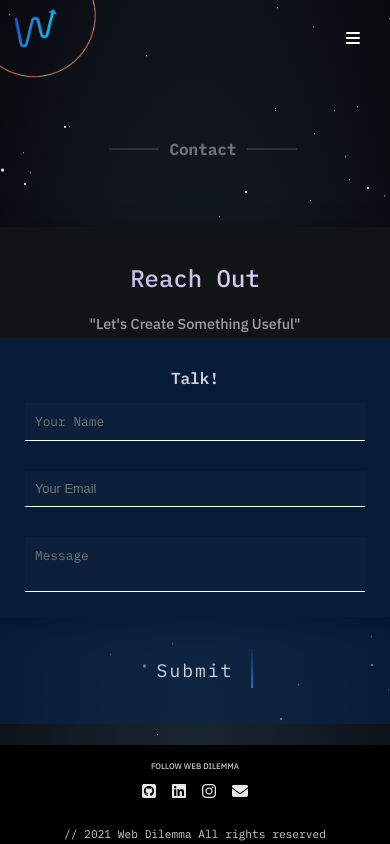
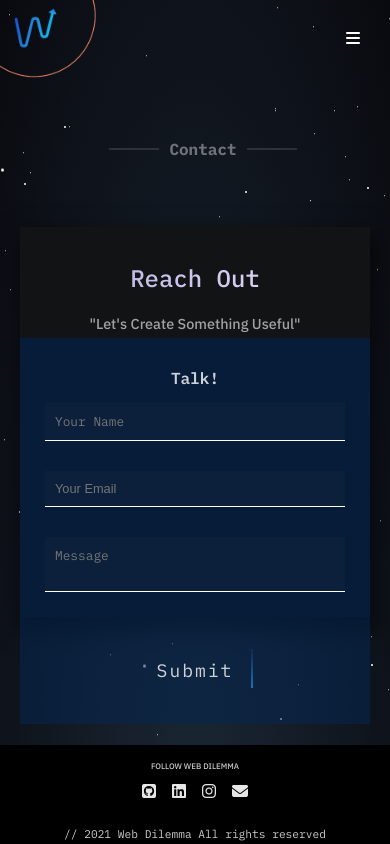
Before and after one commit to WebDilemma/Portfolio-React, a React (Create React App) app: page /contact in a window 390 px wide. Built offline with nearby package versions, Linux system fonts and the light colour scheme; a web font is replaced by a local one.

Commit message:
Form edited and scroll btn responsivness done

```diff
--- a/src/Components/ContactForm_2/ContactForm.scss
+++ b/src/Components/ContactForm_2/ContactForm.scss
@@ -15,7 +15,7 @@
   box-shadow: 3px 10px 20px 5px rgba(0, 0, 0, 0.5);
 
   @include respond(phone) {
-    width: 400px;
+    width: 350px;
     height: 390px;
     display: flex;
     flex-direction: column;
--- a/src/Components/Home/Home.scss
+++ b/src/Components/Home/Home.scss
@@ -4,8 +4,8 @@
 .home {
   position: relative;
   height: 100vh;
+  scroll-snap-stop: always;
   scroll-snap-align: start;
-  scroll-snap-stop: always;
   -webkit-animation: slide-in-top 0.5s cubic-bezier(0.25, 0.46, 0.45, 0.94) both;
   animation: slide-in-top 0.5s cubic-bezier(0.25, 0.46, 0.45, 0.94) both;
 }
@@ -19,6 +19,10 @@
   align-items: center;
   top: -12%;
   justify-content: center;
+
+  @include respond(phone) {
+    top: -15%;
+  }
 }
 
 @-webkit-keyframes slide-in-top {
```
